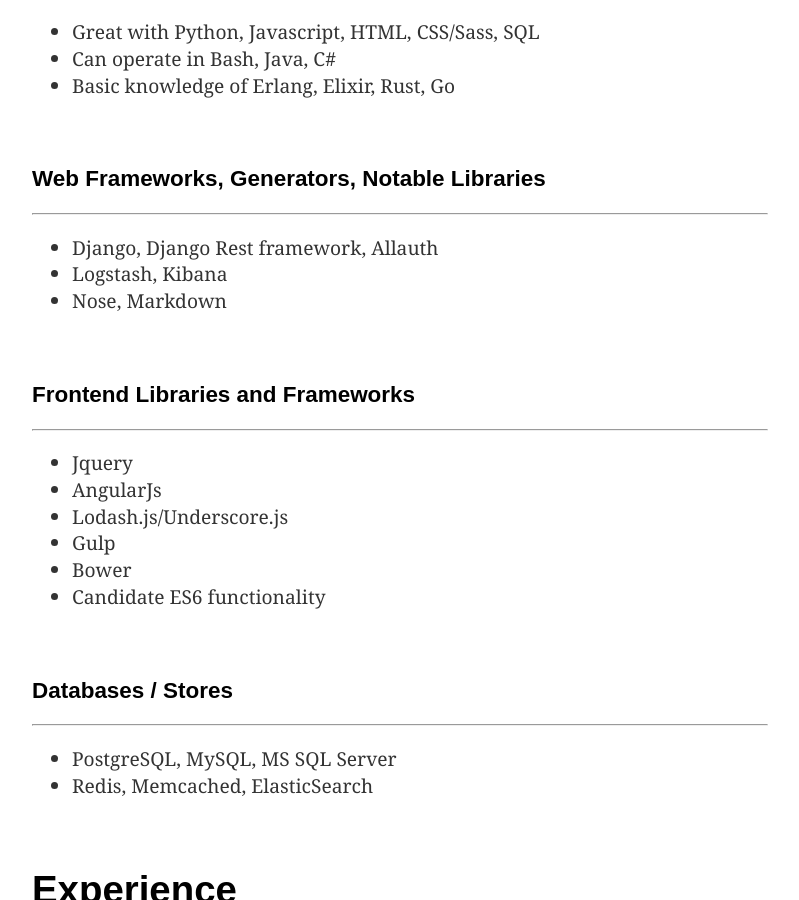
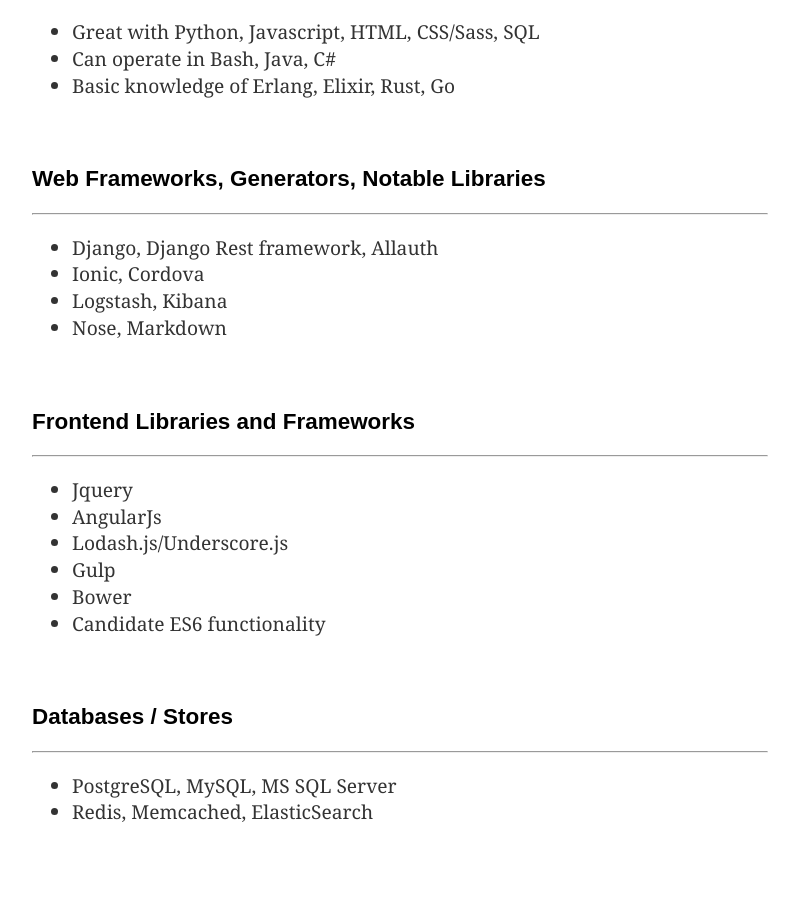
Before and after one commit to BontaVlad/BontaVlad.github.io, a Jekyll site: the page built from resume.md, in a window 1280 px wide and 900 px high, scrolled down 590 px. Shown: the whole window, without its empty margins (352-1151 px from the left). Built offline with Jekyll 4.4.1, drawn with Linux system fonts in a browser that asks for light colours.

Commit message:
Added more libraries

```diff
--- a/resume.md
+++ b/resume.md
@@ -30,6 +30,7 @@
 ------------
 
 - Django, Django Rest framework, Allauth
+- Ionic, Cordova
 - Logstash, Kibana
 - Nose, Markdown
 
```
